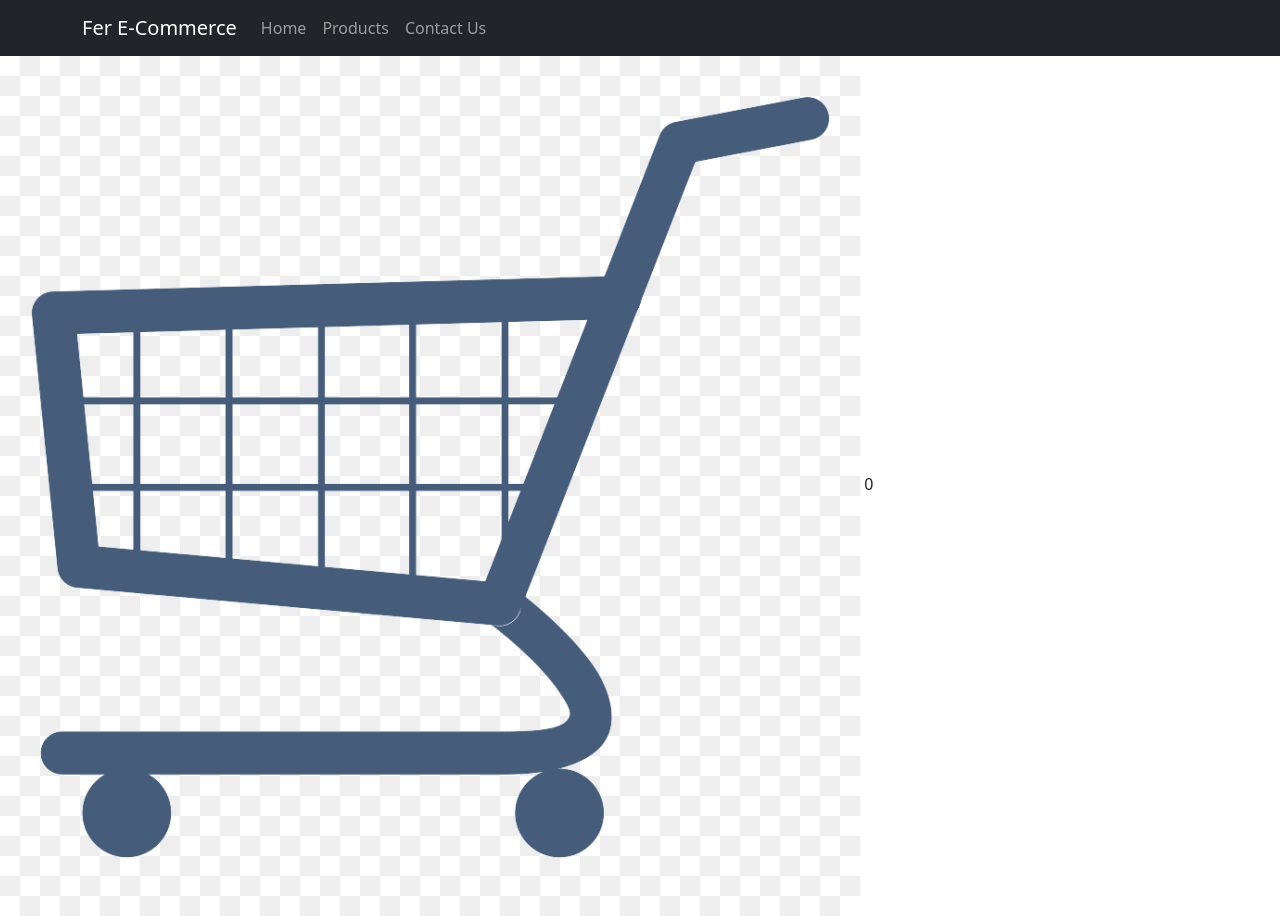
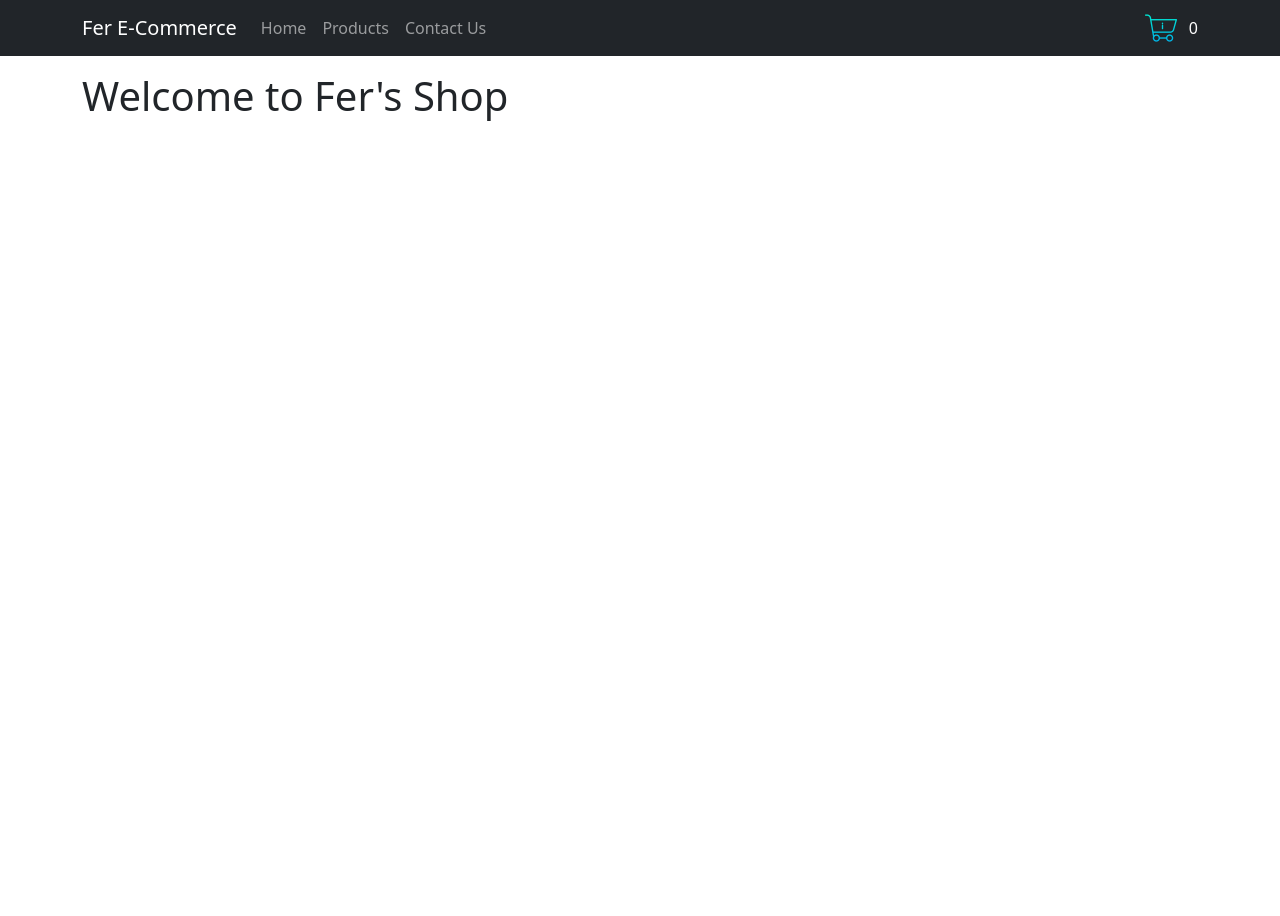
Before and after one commit to fmolachino/react-shopping-cart, a React (Create React App) app: page /item/1 in a window 1280 px wide. After the commit the page ends 800 px from the top, so only its background shows below. Built offline with nearby package versions, Linux system fonts and the light colour scheme.

Commit message:
properly added cart icon, and greeting page

```diff
--- a/src/App.js
+++ b/src/App.js
@@ -1,12 +1,11 @@
-import { CartWidget } from "./components/CartWidget";
-import { NavBar } from "./components/NavBar"
+import { ItemListContainer } from "./components/ItemListContainer";
+import { NavBar } from "./components/NavBar";
 
 export default function App() {
   return (
     <>
       <NavBar />
-      <CartWidget />
+      <ItemListContainer greeting="Welcome to Fer's Shop"/>
     </>
   )
-
 }
--- a/src/components/CartWidget.jsx
+++ b/src/components/CartWidget.jsx
@@ -1,7 +1,19 @@
 import cartIcon from "../assets/cartIcon.png"
 
+const styles = {
+    img: {
+        height: "2rem",
+        width: "auto",
+    },
+    span: {
+        color: "white",
+        paddingLeft: 12,
+    },
+}
 
-export const CartWidget = () =>
+export const CartWidget = () => (
     <>
-        <img src={cartIcon} alt="shopping cart icon" /> <span>0</span>
+        <img src={cartIcon} style={styles.img} alt="shopping cart icon" />
+        <span style={styles.span}>0</span>
     </>
+)
--- /dev/null
+++ b/src/components/ItemListContainer.jsx
@@ -0,0 +1,9 @@
+import Container from "react-bootstrap/Container";
+
+
+//TODO: to be a future page
+export const ItemListContainer = ({greeting}) => (
+    <Container className="mt-3">
+        <h1>{greeting}</h1>
+    </Container>
+)
--- a/src/components/NavBar.jsx
+++ b/src/components/NavBar.jsx
@@ -1,6 +1,8 @@
 import Container from 'react-bootstrap/Container';
 import Nav from 'react-bootstrap/Nav';
 import Navbar from 'react-bootstrap/Navbar';
+
+import { CartWidget } from "./CartWidget";
 
 
 //navBar items:
@@ -19,6 +21,7 @@ export const NavBar = () => (
         {navMenu.map((item) =>
           <Nav.Link key={item.text} href={item.link}>{item.text}</Nav.Link>)}
       </Nav>
+      <CartWidget />
     </Container>
   </Navbar>
 )
```
Also changed, not shown: src/assets/cartIcon.png.
